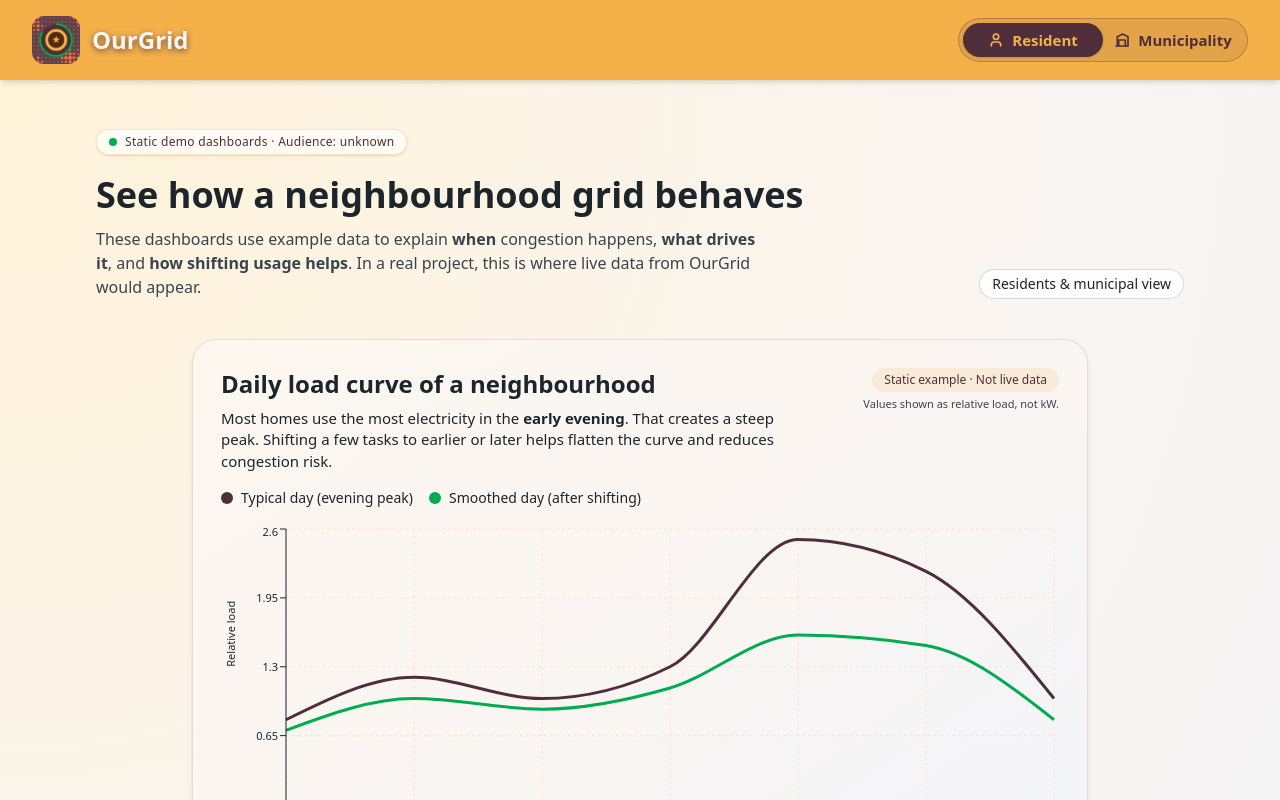
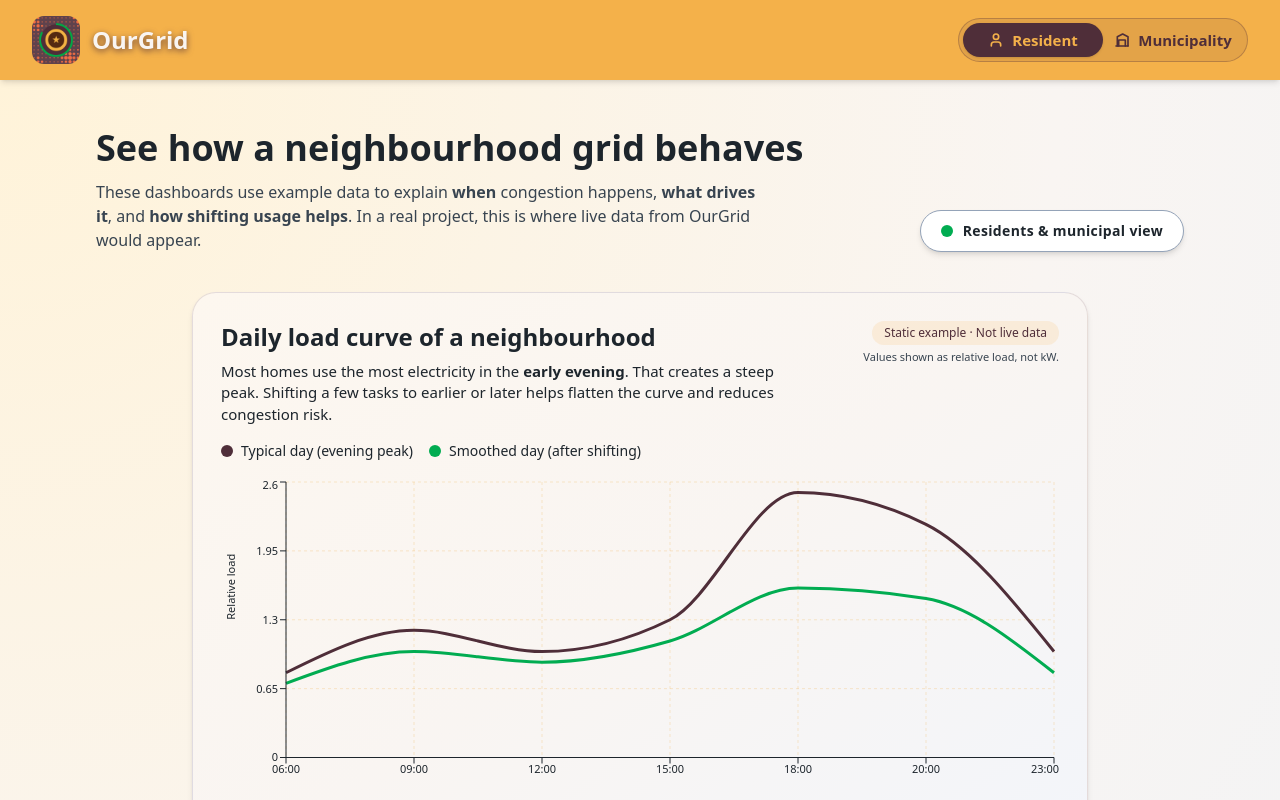
Before and after one commit to Marto8090/OurGrid_Website, a React (Vite) app in the folder client/: page /u/dashboards in a window 1280 px wide. Shown: the top 800 px of the page. Built offline with nearby package versions, Linux system fonts and the light colour scheme.

Commit message:
redo Dashboard component visuals by solidifying background colors, removing the top badge, and adding a green dot indicator for better visibility

```diff
--- a/client/src/pages/Dashboard.jsx
+++ b/client/src/pages/Dashboard.jsx
@@ -1,5 +1,4 @@
 //Resident components
-
 import { useAudience } from "../context/AudienceContext";
 import DailyLoadChart from "../components/DailyLoadChart";
 import PeakIndicator from "../components/PeakIndicator";
@@ -19,21 +18,21 @@ export default function Dashboards() {
     audience === "municipality"
       ? {
           label: "Municipal insights",
-          bg: "rgba(230, 240, 250, 0.9)",
-          border: "rgba(44, 110, 164, 0.35)",
-          text: "#2C6EA4",
+          bg: "#E6F0FA", // Slightly more solid for visibility
+          border: "#2C6EA4",
+          text: "#1e4b70",
         }
       : audience === "user"
       ? {
           label: "Residents view",
-          bg: "rgba(253, 247, 239, 0.9)",
-          border: "rgba(79, 46, 57, 0.25)",
+          bg: "#FDF7EF",
+          border: "#4F2E39",
           text: "#4F2E39",
         }
       : {
           label: "Residents & municipal view",
-          bg: "rgba(255, 255, 255, 0.85)",
-          border: "rgba(148, 163, 184, 0.4)",
+          bg: "#ffffff",
+          border: "#94a3b8",
           text: "#1D252C",
         };
 
@@ -46,14 +45,11 @@ export default function Dashboards() {
       }}
     >
       <div className="max-w-6xl mx-auto px-4 sm:px-6 lg:px-8 py-8 sm:py-10 lg:py-12 space-y-8 sm:space-y-10">
+
         {/* HERO / HEADER */}
         <header className="space-y-4 sm:space-y-5">
-          <div className="inline-flex items-center gap-2 px-3 py-1 rounded-full bg-white/70 border border-[#F4B14A55] backdrop-blur shadow-sm">
-            <span className="h-2 w-2 rounded-full bg-[#01AC51]" />
-            <span className="text-[11px] sm:text-xs font-medium tracking-wide text-[#4F2E39]">
-              Static demo dashboards · Audience: {audience || "unknown"}
-            </span>
-          </div>
+
+          {/* REMOVED THE PREVIOUS TOP BADGE HERE */}
 
           <div className="flex flex-col gap-4 sm:gap-5 md:flex-row md:items-end md:justify-between">
             <div className="space-y-2 sm:space-y-3">
@@ -70,15 +66,23 @@ export default function Dashboards() {
               </p>
             </div>
 
-            <div className="flex flex-wrap gap-2 text-xs sm:text-sm">
+            {/* ENHANCED RIGHT SIDE INDICATOR WITH GREEN DOT */}
+            <div className="flex flex-wrap gap-2">
               <span
-                className="px-3 py-1 rounded-full font-medium cursor-default select-none border backdrop-blur max-w-full"
+                className="inline-flex items-center gap-2.5 px-5 py-2.5 rounded-full text-sm font-bold tracking-wide cursor-default select-none border shadow-md transition-transform hover:scale-[1.02]"
                 style={{
                   backgroundColor: chipConfig.bg,
                   borderColor: chipConfig.border,
                   color: chipConfig.text,
+                  borderWidth: "1.5px", // Thicker border for visibility
                 }}
               >
+                {/* THE GREEN DOT */}
+                <span className="relative flex h-3 w-3">
+                  <span className="animate-ping absolute inline-flex h-full w-full rounded-full bg-[#01AC51] opacity-75"></span>
+                  <span className="relative inline-flex rounded-full h-3 w-3 bg-[#01AC51]"></span>
+                </span>
+
                 {chipConfig.label}
               </span>
             </div>
@@ -93,7 +97,6 @@ export default function Dashboards() {
               <ParticipationTrend />
               <EnergyShiftSummary />
               <MunicipalityMap />
-
             </>
           ) : (
             <>
@@ -104,7 +107,6 @@ export default function Dashboards() {
             </>
           )}
         </section>
-
 
         {/* FOOTER NOTE */}
         <footer className="pt-4 border-t border-white/60 text-[11px] sm:text-xs text-[#384450]">
```
Lines whose indentation alone changed are shown as unchanged.
